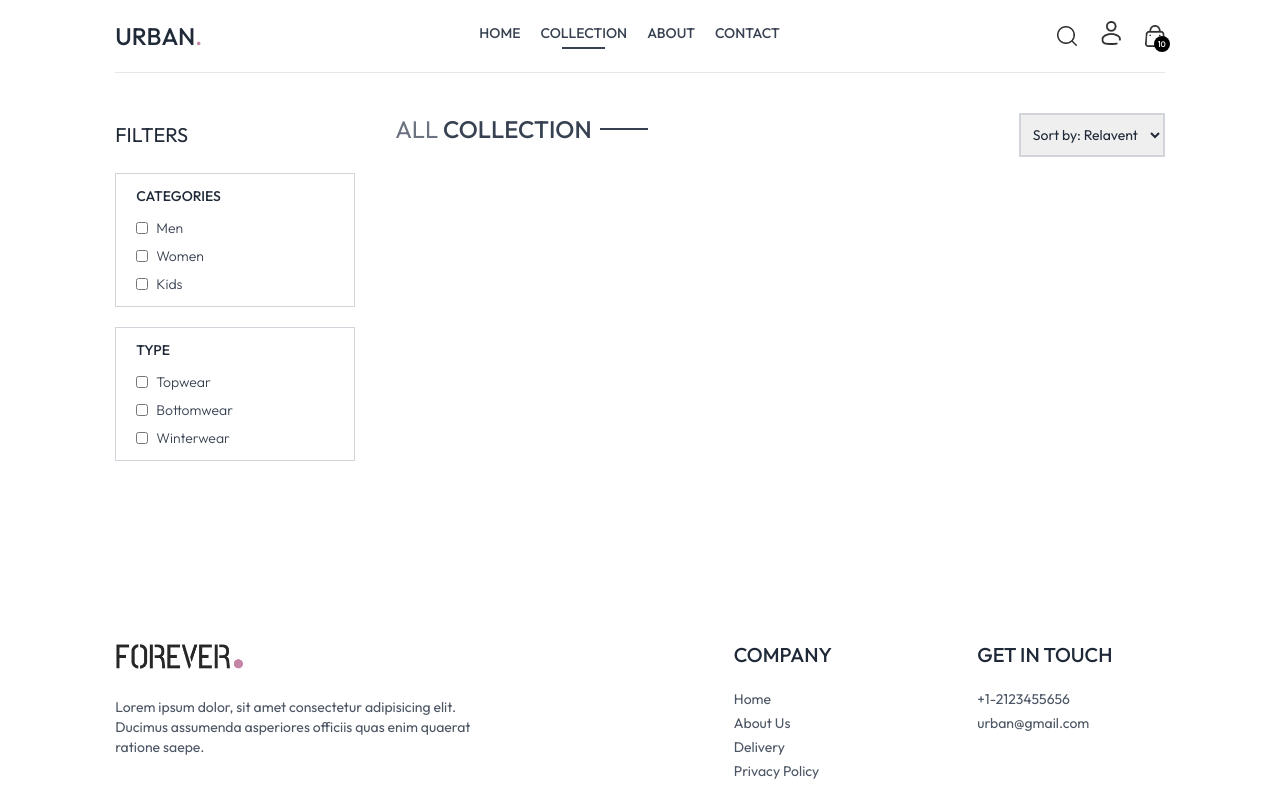
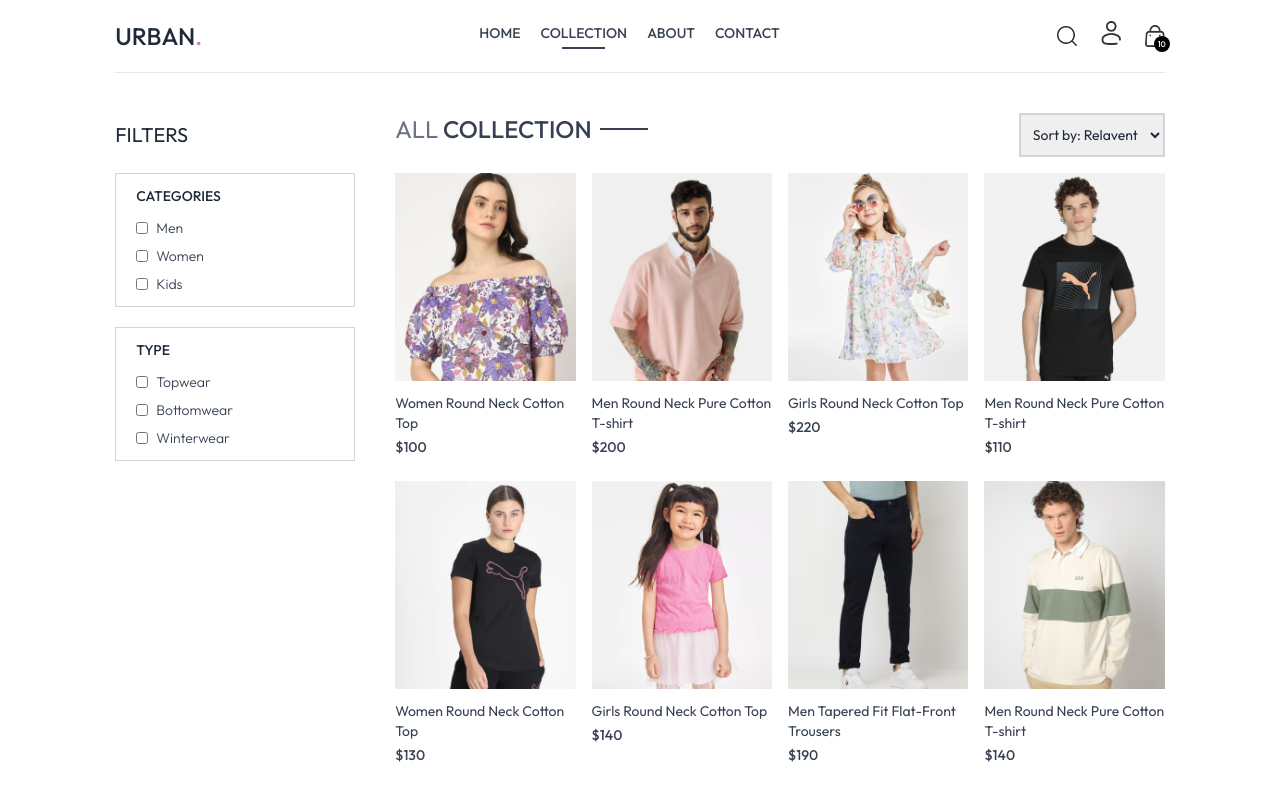
Before and after one commit to ashrafultusar/urban-frontend, a React (Vite) app in the folder urban-frontend/: page /collection in a window 1280 px wide. Shown: the top 787 px of the page. Built offline with nearby package versions, Linux system fonts and the light colour scheme.

Commit message:
added update

```diff
--- a/urban-frontend/src/pages/Collection.jsx
+++ b/urban-frontend/src/pages/Collection.jsx
@@ -1,13 +1,19 @@
-import React, { useContext, useState } from "react";
+import React, { useContext, useEffect, useState } from "react";
 import { ShopContext } from "../context/ShopContex";
 import { assets } from "../assets/assets";
 import Title from "../components/Title";
+import ProductItem from "../components/ProductItem";
 
 const Collection = () => {
   const { products } = useContext(ShopContext);
-  const [showFilter, setShowFilter] = useState(false);
+    const [showFilter, setShowFilter] = useState(false);
+    const [filterProducts, setFilterProducts] = useState([])
 
-  console.log(products);
+    useEffect(() => {
+        setFilterProducts(products);
+    },[])
+
+  console.log(filterProducts);
   return (
     <div className="flex flex-col sm:flex-row gap-1 sm:gap-10 pt-10 border-t">
       {/* filter option code */}
@@ -82,7 +88,9 @@ const Collection = () => {
               </div>
               {/* map product */}
               <div className="grid grid-cols-2 md:grid-cols-3 lg:grid-cols-4 gap-4 gap-y-6">
-
+                  {
+                      filterProducts.map((item, index)=>(<ProductItem key={index} name={item.name} id={item._id} price={item.price} image={item.image}></ProductItem>))
+                  }
               </div>
       </div>
     </div>
```
